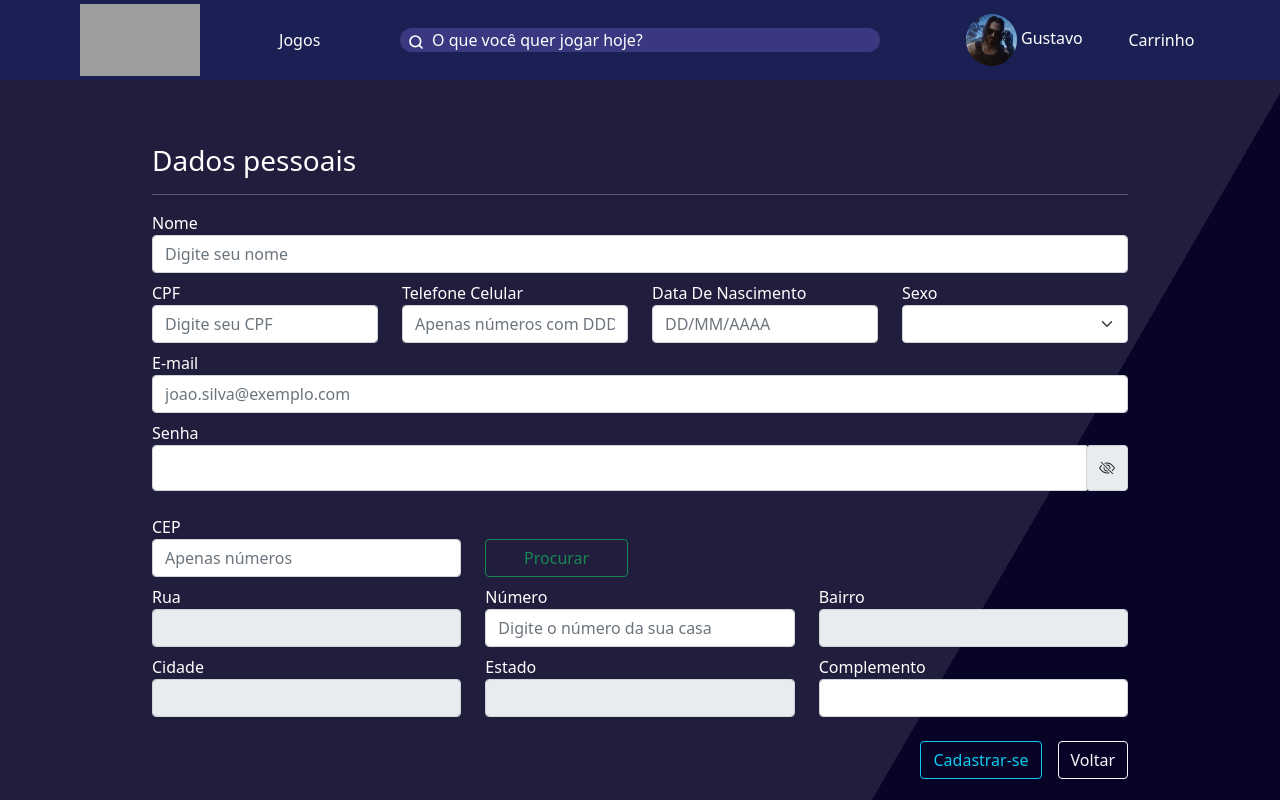
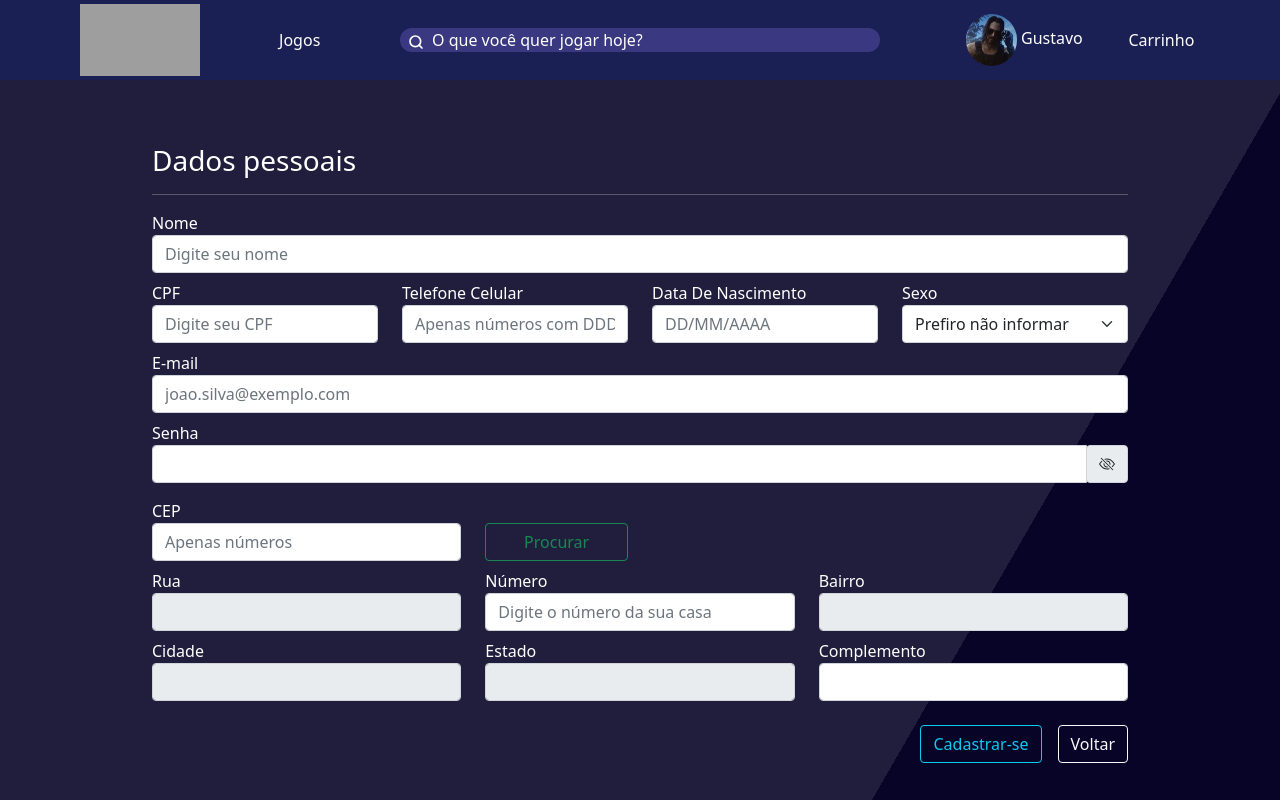
Before and after one commit to gustavorx/press_start, an Angular app in the folder press-start/: page /cadastro in a window 1280 px wide. Shown: the top 800 px of the page. Built offline with nearby package versions, Linux system fonts and the light colour scheme; grey boxes are pictures that could not be loaded.

Commit message:
Back-end pronto

```diff
--- a/press-start/src/app/components/alterar-cadastro/alterar-cadastro.component.html
+++ b/press-start/src/app/components/alterar-cadastro/alterar-cadastro.component.html
@@ -50,6 +50,14 @@
                                 <label class="text-white mt-2" for="email">E-mail</label>
                                 <input type="email" class="form-control" id="email" [(ngModel)]="email" name="email" placeholder="Digite seu e-mail" required>
                                 <button *ngIf="alterarSenhas == false" type="button" class="btn btn-outline-danger mt-4" (click)="alterarSenha()">Alterar senha</button>
+                            </div>
+                            <div class="col" *ngIf="mostraTipo == true">
+                                <label class="text-white mt-2" for="sexo">Tipo de usuário</label>
+                                <select id="tipo" [(ngModel)]="tipo" name="tipo" class="form-select">
+                                    <option>Administrador master</option>
+                                    <option>Administrador</option>
+                                    <option selected>Comum</option>
+                                </select>
                             </div>
                         </div>
 
--- a/press-start/src/app/components/alterar-cadastro/alterar-cadastro.component.ts
+++ b/press-start/src/app/components/alterar-cadastro/alterar-cadastro.component.ts
@@ -1,6 +1,8 @@
 import { Component, OnInit } from '@angular/core';
 import { HttpClient } from '@angular/common/http';
 import { Router } from '@angular/router';
+import { LoginService } from '../login.service';
+import { Subscription } from 'rxjs';
 
 @Component({
   selector: 'app-alterar-cadastro',
@@ -9,16 +11,21 @@
 })
 export class AlterarCadastroComponent implements OnInit {
 
-  constructor(private http: HttpClient, private route: Router) { }
+  subscription: Subscription = new Subscription;
+
+  constructor(private http: HttpClient, private route: Router, private idUser: LoginService) { }
 
   //Busca dados do Usuario
   ngOnInit(): void {
+    //pega Id do usuario ao fazer login
+    this.subscription = this.idUser.idAtual.subscribe(message => this.id = message);
+    alert("id do usuario = " + this.id);
+
     let url: string = `http://localhost:8080/usuarios/${this.id}`;
 
     fetch(url)
       .then(data => { return data.json() })
       .then(res => {
-        // this.id = res.id;
         this.nome = res.nome;
         this.cpf = res.cpf;
         this.telefone = res.telefone;
@@ -26,6 +33,10 @@
         this.sexo = res.sexo;
         this.email = res.email;
         this.senhaOg = res.senha;
+        this.tipo = res.tipo;
+        if(this.tipo == "Administrador master"){
+          this.mostraTipo = true;
+        }
         this.cep = res.cep;
         this.numero = res.numero;
         this.rua = res.rua;
@@ -34,16 +45,21 @@
         this.estado = res.estado;
         this.complemento = res.complemento;
       }).catch(error => console.error(error));
+
   }
 
   //Dados pessoais
-  id: string = "6168ce5caeabc7a6248d2756";
+  id: string = "";
   nome: string = "...";
   cpf: string = "...";
   telefone: string = "...";
   dtNasc: string = "...";
   sexo: string = "...";
-  email: string = "..."
+  email: string = "...";
+
+  //Tipo de usuario
+  tipo: string = "";
+  mostraTipo = false;
 
   //Alterar senha
   senhaOg: string = "";
@@ -107,9 +123,13 @@
       this.aviso = "warning";
       this.alerta = "Senhas não pode ser vazia e deve conter no mínimo 8 caracteres"
     }
-    else {
+    else if (this.senhaOg != this.senhaAntiga) {
       this.aviso = "warning";
-      this.alerta = "Senhas não conferi. Tente novamente."
+      this.alerta = "Senhas antiga errada. Tente novamente."
+    }
+    else if (this.novaSenha != this.repitaSenha) {
+      this.aviso = "warning";
+      this.alerta = "Senha nova diferentes. Tente novamente."
     }
   }
 
--- a/press-start/src/app/components/cadastro/cadastro.component.html
+++ b/press-start/src/app/components/cadastro/cadastro.component.html
@@ -46,19 +46,36 @@
                         <label class="text-white mt-2" for="email">E-mail</label>
                         <input type="email" class="form-control" id="email" [(ngModel)]="email" name="email" placeholder="joao.silva@exemplo.com" required>
                         <label class="text-white mt-2" for="senha">Senha</label>
-                        <div class="input-group mb-3">
+                        <div class="input-group mb-2">
                             <input type="{{sPsw}}" id="senha" [(ngModel)]="senha" name="senha" class="form-control" minlength="8" maxlength="16" aria-describedby="show-psw" required>
-                            <span type="button" (click)="showPsw()"><i class="input-group-text" id="show-psw" *ngIf="mostrarSenha == true"><svg xmlns="http://www.w3.org/2000/svg" width="16" height="32" fill="currentColor" class="bi bi-eye-slash" viewBox="0 0 16 16">
-                                <path d="M13.359 11.238C15.06 9.72 16 8 16 8s-3-5.5-8-5.5a7.028 7.028 0 0 0-2.79.588l.77.771A5.944 5.944 0 0 1 8 3.5c2.12 0 3.879 1.168 5.168 2.457A13.134 13.134 0 0 1 14.828 8c-.058.087-.122.183-.195.288-.335.48-.83 1.12-1.465 1.755-.165.165-.337.328-.517.486l.708.709z"/>
-                                <path d="M11.297 9.176a3.5 3.5 0 0 0-4.474-4.474l.823.823a2.5 2.5 0 0 1 2.829 2.829l.822.822zm-2.943 1.299.822.822a3.5 3.5 0 0 1-4.474-4.474l.823.823a2.5 2.5 0 0 0 2.829 2.829z"/>
-                                <path d="M3.35 5.47c-.18.16-.353.322-.518.487A13.134 13.134 0 0 0 1.172 8l.195.288c.335.48.83 1.12 1.465 1.755C4.121 11.332 5.881 12.5 8 12.5c.716 0 1.39-.133 2.02-.36l.77.772A7.029 7.029 0 0 1 8 13.5C3 13.5 0 8 0 8s.939-1.721 2.641-3.238l.708.709zm10.296 8.884-12-12 .708-.708 12 12-.708.708z"/>
+                            <span type="button" (click)="showPsw()"><i class="input-group-text" id="show-psw"
+                                    *ngIf="mostrarSenha == true"><svg xmlns="http://www.w3.org/2000/svg" width="16"
+                                        height="24" fill="currentColor" class="bi bi-eye-slash" viewBox="0 0 16 16">
+                                        <path
+                                            d="M13.359 11.238C15.06 9.72 16 8 16 8s-3-5.5-8-5.5a7.028 7.028 0 0 0-2.79.588l.77.771A5.944 5.944 0 0 1 8 3.5c2.12 0 3.879 1.168 5.168 2.457A13.134 13.134 0 0 1 14.828 8c-.058.087-.122.183-.195.288-.335.48-.83 1.12-1.465 1.755-.165.165-.337.328-.517.486l.708.709z" />
+                                        <path
+                                            d="M11.297 9.176a3.5 3.5 0 0 0-4.474-4.474l.823.823a2.5 2.5 0 0 1 2.829 2.829l.822.822zm-2.943 1.299.822.822a3.5 3.5 0 0 1-4.474-4.474l.823.823a2.5 2.5 0 0 0 2.829 2.829z" />
+                                        <path
+                                            d="M3.35 5.47c-.18.16-.353.322-.518.487A13.134 13.134 0 0 0 1.172 8l.195.288c.335.48.83 1.12 1.465 1.755C4.121 11.332 5.881 12.5 8 12.5c.716 0 1.39-.133 2.02-.36l.77.772A7.029 7.029 0 0 1 8 13.5C3 13.5 0 8 0 8s.939-1.721 2.641-3.238l.708.709zm10.296 8.884-12-12 .708-.708 12 12-.708.708z" />
                                     </svg></i>
-                              <i class="input-group-text" id="show-psw" *ngIf="mostrarSenha == false"><svg xmlns="http://www.w3.org/2000/svg" width="16" height="32" fill="currentColor" class="bi bi-eye" viewBox="0 0 16 16">
-                                <path d="M16 8s-3-5.5-8-5.5S0 8 0 8s3 5.5 8 5.5S16 8 16 8zM1.173 8a13.133 13.133 0 0 1 1.66-2.043C4.12 4.668 5.88 3.5 8 3.5c2.12 0 3.879 1.168 5.168 2.457A13.133 13.133 0 0 1 14.828 8c-.058.087-.122.183-.195.288-.335.48-.83 1.12-1.465 1.755C11.879 11.332 10.119 12.5 8 12.5c-2.12 0-3.879-1.168-5.168-2.457A13.134 13.134 0 0 1 1.172 8z"/>
-                                <path d="M8 5.5a2.5 2.5 0 1 0 0 5 2.5 2.5 0 0 0 0-5zM4.5 8a3.5 3.5 0 1 1 7 0 3.5 3.5 0 0 1-7 0z"/>
+                                <i class="input-group-text" id="show-psw" *ngIf="mostrarSenha == false"><svg
+                                        xmlns="http://www.w3.org/2000/svg" width="16" height="32" fill="currentColor"
+                                        class="bi bi-eye" viewBox="0 0 16 16">
+                                        <path
+                                            d="M16 8s-3-5.5-8-5.5S0 8 0 8s3 5.5 8 5.5S16 8 16 8zM1.173 8a13.133 13.133 0 0 1 1.66-2.043C4.12 4.668 5.88 3.5 8 3.5c2.12 0 3.879 1.168 5.168 2.457A13.133 13.133 0 0 1 14.828 8c-.058.087-.122.183-.195.288-.335.48-.83 1.12-1.465 1.755C11.879 11.332 10.119 12.5 8 12.5c-2.12 0-3.879-1.168-5.168-2.457A13.134 13.134 0 0 1 1.172 8z" />
+                                        <path
+                                            d="M8 5.5a2.5 2.5 0 1 0 0 5 2.5 2.5 0 0 0 0-5zM4.5 8a3.5 3.5 0 1 1 7 0 3.5 3.5 0 0 1-7 0z" />
                                     </svg></i>
                             </span>
                         </div>
+                    </div>
+                    <div class="col" *ngIf="tipo == 'Administrador master'">
+                        <label class="text-white mt-2" for="sexo">Tipo de usuário</label>
+                        <select id="tipo" [(ngModel)]="tipo" name="tipo" class="form-select">
+                            <option>Administrador master</option>
+                            <option>Administrador</option>
+                            <option selected>Comum</option>
+                        </select>
                     </div>
                 </div>
 
--- a/press-start/src/app/components/cadastro/cadastro.component.ts
+++ b/press-start/src/app/components/cadastro/cadastro.component.ts
@@ -17,9 +17,12 @@
   cpf: string = "";
   telefone: string = "";
   dtNasc: string = "";
-  sexo: string = "";
+  sexo: string = "Prefiro não informar";
   email: string = ""
   senha: string = "";
+
+  //Tipo de usuario
+  tipo: string = "Comum";
 
   //Dados endereço
   cep: string = "";
--- /dev/null
+++ b/press-start/src/app/components/login.service.ts
@@ -0,0 +1,17 @@
+import { Injectable } from '@angular/core';
+import { BehaviorSubject } from 'rxjs';
+
+@Injectable({providedIn:'root'})
+
+export class LoginService{
+
+  private id = new BehaviorSubject('default message');
+
+  idAtual = this.id.asObservable();
+
+  constructor() { }
+
+  changeMessage(message: string) {
+    this.id.next(message)
+  }
+}
--- a/press-start/src/app/components/login/login.component.ts
+++ b/press-start/src/app/components/login/login.component.ts
@@ -1,6 +1,7 @@
 import { Component } from '@angular/core';
 import { HttpClient } from '@angular/common/http';
 import { Router } from '@angular/router';
+import { LoginService } from '../login.service';
 
 @Component({
   selector: 'app-login',
@@ -9,7 +10,7 @@
 })
 export class LoginComponent {
 
-  constructor(private http: HttpClient, private route: Router) { }
+  constructor(private http: HttpClient, private route: Router, private idUser: LoginService) { }
 
   //Dados pessoais
   id: string = "";
@@ -50,6 +51,7 @@
     }
   }
 
+
   //Busca o usuario com o email e senha passadas
   fazerLogin() {
     let url: string = `http://localhost:8080/login/${this.email}/${this.senha}`;
@@ -58,7 +60,8 @@
       .then(data => { return data.json() })
       .then(res => {
         this.id = res._id;
-        this.route.navigate(['/']);
+        this.idUser.changeMessage(this.id);
+        this.route.navigate(['/alterar-cadastro']); //Alterar para home depois
       }).catch(msg => this.msgErro = "E-mail ou senha inválidos. Tente novamente");
   }
 
```
Also changed, not shown: 1 other file (tests, documents, lock files or other folders). Lines whose indentation alone changed are shown as unchanged.
